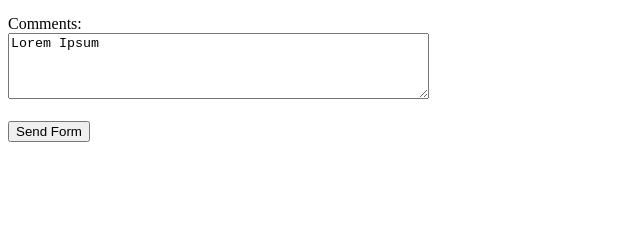
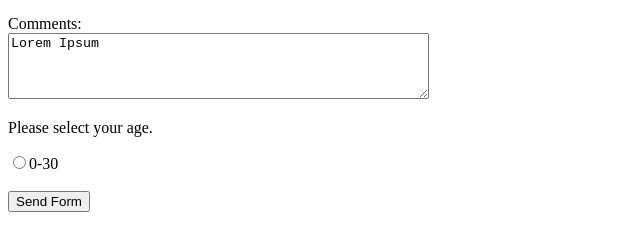
Before and after one commit to bmalkic/ist263, a plain HTML site: page Notes/notes.html in a window 1280 px wide. Shown: the part 420-670 px from the top of the page, without its empty margins (0-640 px from the left). Drawn offline with Linux system fonts and the light colour scheme.

Commit message:
Update notes.html

```diff
--- a/Notes/notes.html
+++ b/Notes/notes.html
@@ -48,8 +48,13 @@
             <input type="text" id="fname" name="fname"><br>
             <br>
             <label for="comments">Comments: </label><br>
-            <textarea id="comments" name="comments" rows="4" cols="50">Lorem Ipsum</textarea><br><br>
+            <textarea id="comments" name="comments" rows="4" cols="50">Lorem Ipsum</textarea>
 
+            <p>Please select your age.</p>
+            <input type="radio" id="age1" name="age" value="30">
+            <label for="age1">0-30</label>
+
+            <br><br>
             <input type="submit" value="Send Form">
 
         </form>
```
